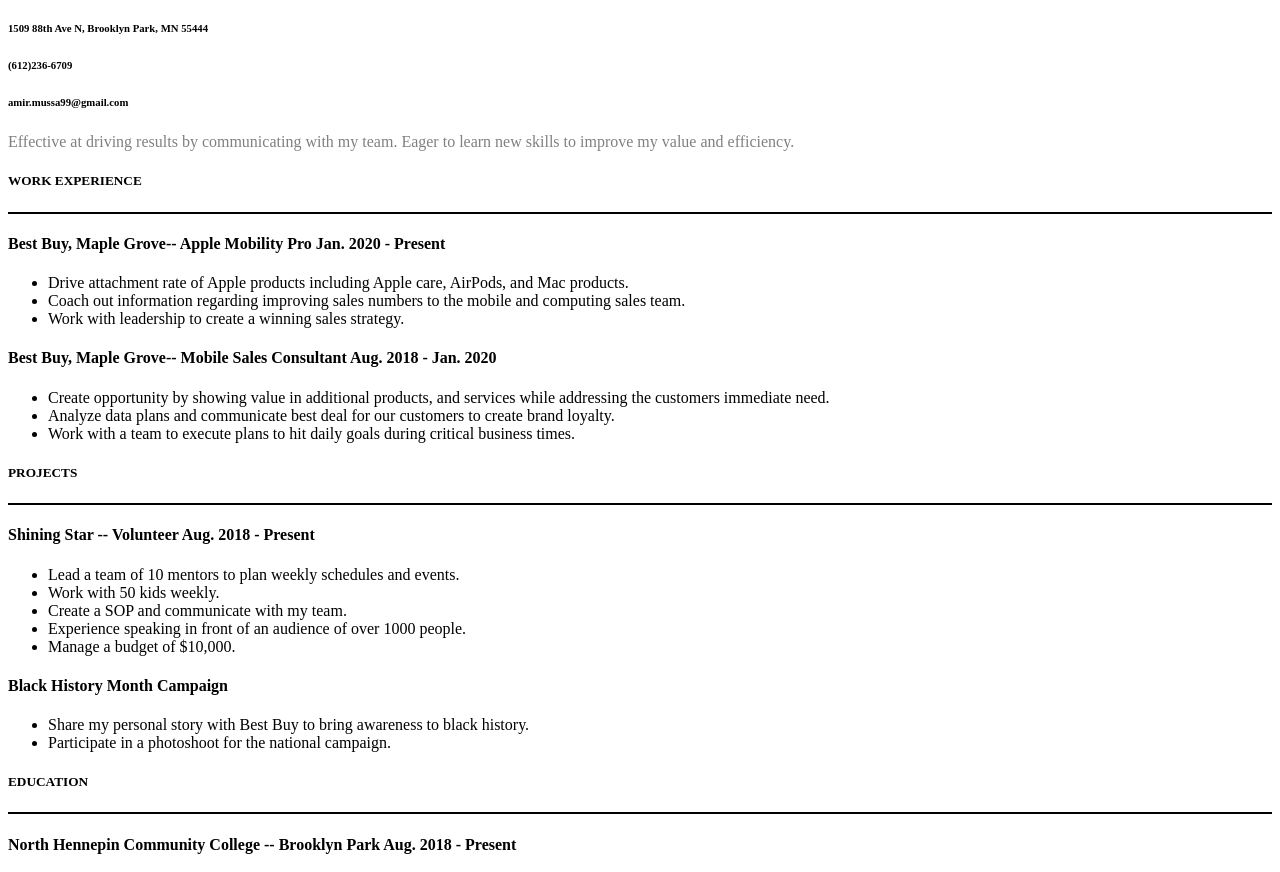
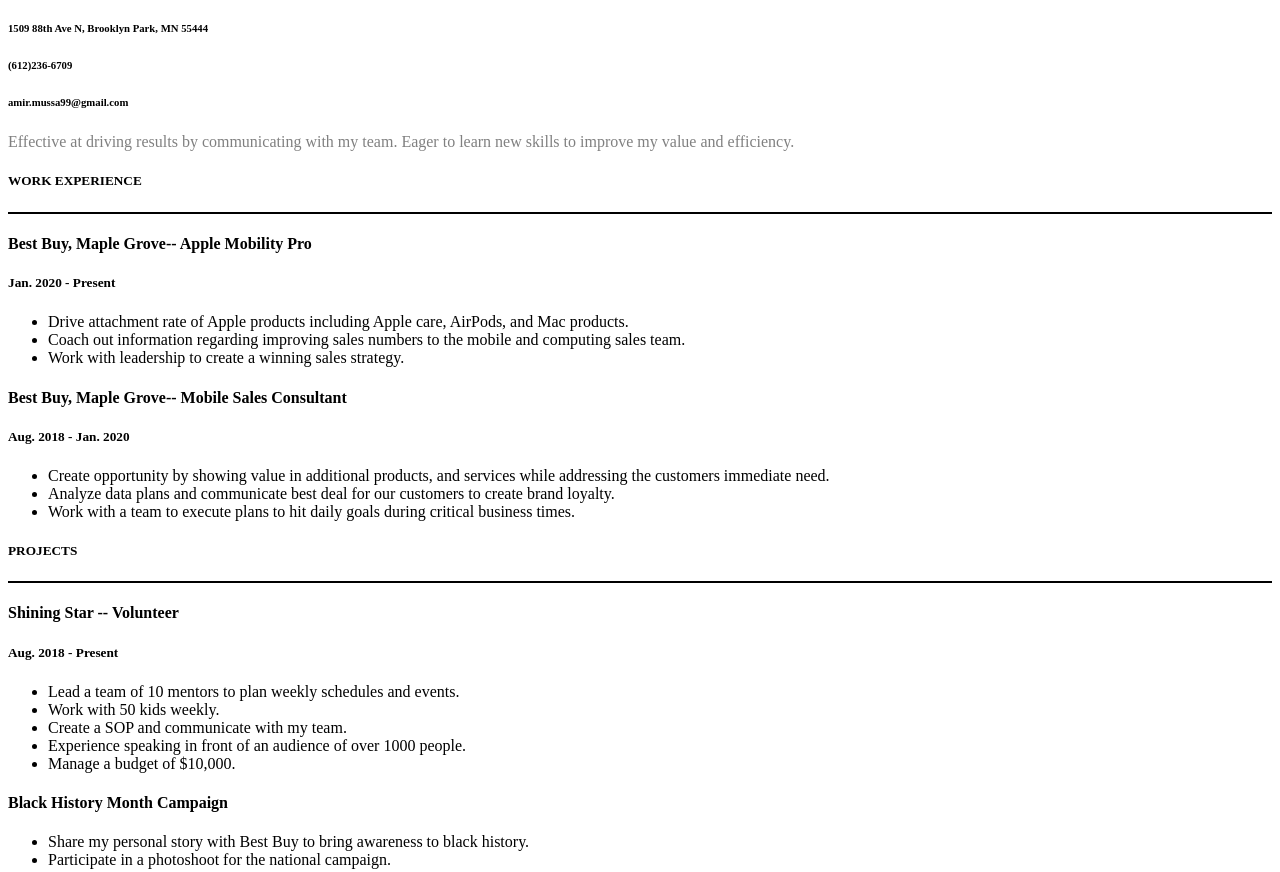
Before and after one commit to Oxman345/Oxman345.github.io, a plain HTML site: page index.html in a window 1280 px wide. Shown: the part 61-933 px from the top of the page. Drawn offline with Linux system fonts and the light colour scheme.

Commit message:
Update index.html

```diff
--- a/index.html
+++ b/index.html
@@ -15,16 +15,16 @@
   <body>
     <h5>WORK EXPERIENCE</H5>
     <hr color="black"></hr>
-    <h4>Best Buy, Maple Grove-- Apple Mobility Pro
-        Jan. 2020 - Present </h4>
+    <h4>Best Buy, Maple Grove-- Apple Mobility Pro</h4>
+        <h5>Jan. 2020 - Present</h5>
     <ul>
       <li>Drive attachment rate of Apple products including Apple care, AirPods, and Mac products.</li>
       <li>Coach out information regarding improving sales numbers to the mobile and computing sales team.</li>
       <li>Work with leadership to create a winning sales strategy.</li>
     </ul>
 
-    <h4>Best Buy, Maple Grove-- Mobile Sales Consultant
-        Aug. 2018 - Jan. 2020 </h4>
+    <h4>Best Buy, Maple Grove-- Mobile Sales Consultant</h4>
+        <h5>Aug. 2018 - Jan. 2020</h5>
     <ul>
       <li>Create opportunity by showing value in additional products, and services while addressing the customers immediate need.</li>
       <li>Analyze data plans and communicate best deal for our customers to create brand loyalty.</li>
@@ -35,8 +35,8 @@
   <body>
     <h5>PROJECTS</h5>
     <hr color="black"></hr>
-    <h4>Shining Star -- Volunteer
-        Aug. 2018 - Present</h4>
+    <h4>Shining Star -- Volunteer</h4>
+        <h5>Aug. 2018 - Present</h5>
       <ul>
         <li>Lead a team of 10 mentors to plan weekly schedules and events.</li>
         <li>Work with 50 kids weekly.</li>
@@ -53,8 +53,8 @@
   </body>
   <h5>EDUCATION</h5>
 <hr color="black"></hr>
-  <h4>North Hennepin Community College -- Brooklyn Park
-      Aug. 2018 - Present </h4>
+  <h4>North Hennepin Community College -- Brooklyn Park</h4>
+      <h5>Aug. 2018 - Present</h5>
   <ul>
     <li>Major: Business Management/Marketing</li>
     <li>Minor: Computer Science</li>
```
